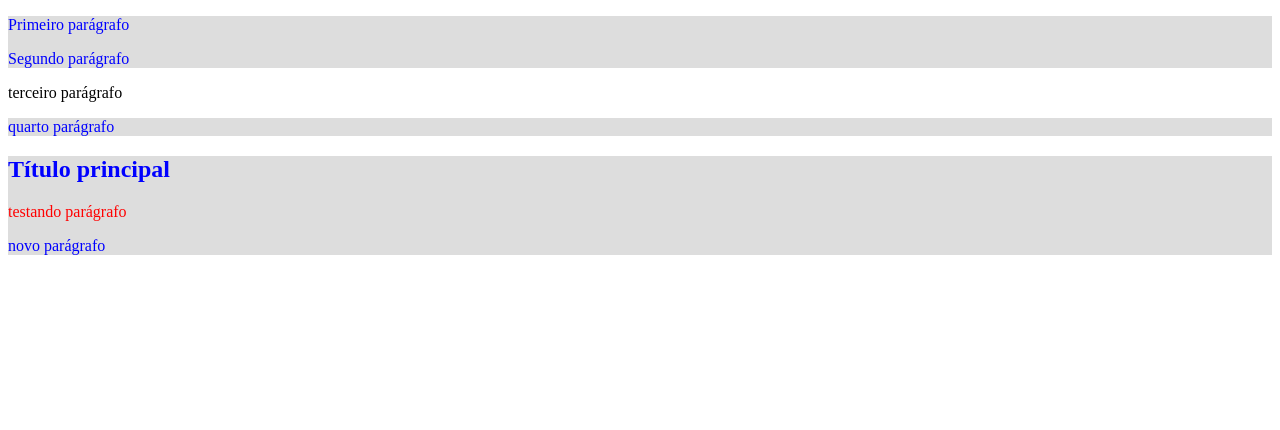
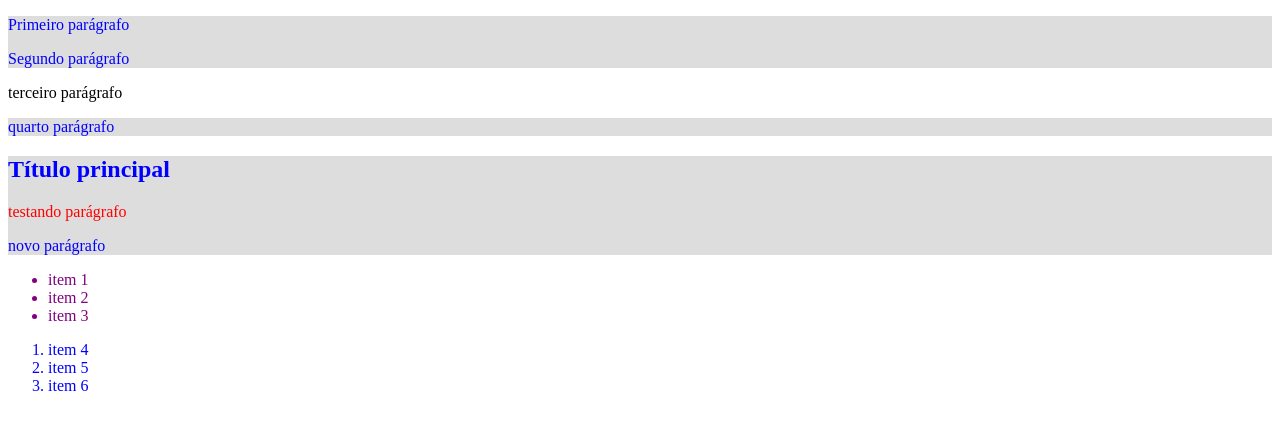
Before and after one commit to julianesilvac75/sass-e-scss-basico-ao-avancado-curso, a plain HTML site: page secao2/3_regras-de-estilo/index.html in a window 1280 px wide. Drawn offline with Linux system fonts and the light colour scheme.

Commit message:
secao 3: nesting com combinators

```diff
--- a/secao2/3_regras-de-estilo/index.html
+++ b/secao2/3_regras-de-estilo/index.html
@@ -21,5 +21,16 @@
     <p class="p-vermelho">testando parágrafo</p>
     <p>novo parágrafo</p>
   </main>
+
+  <ul>
+    <li>item 1</li>
+    <li>item 2</li>
+    <li>item 3</li>
+  </ul>
+  <ol>
+    <li>item 4</li>
+    <li>item 5</li>
+    <li>item 6</li>
+  </ol>
 </body>
 </html>
--- a/secao2/3_regras-de-estilo/sass/styles.sass
+++ b/secao2/3_regras-de-estilo/sass/styles.sass
@@ -8,3 +8,12 @@ main
 
   .p-vermelho
     color: red
+
+
+li
+  color: purple
+
+ol
+
+  > li
+    color: blue
```
Also changed, not shown: secao2/3_regras-de-estilo/css/styles.css, 1 other file.
